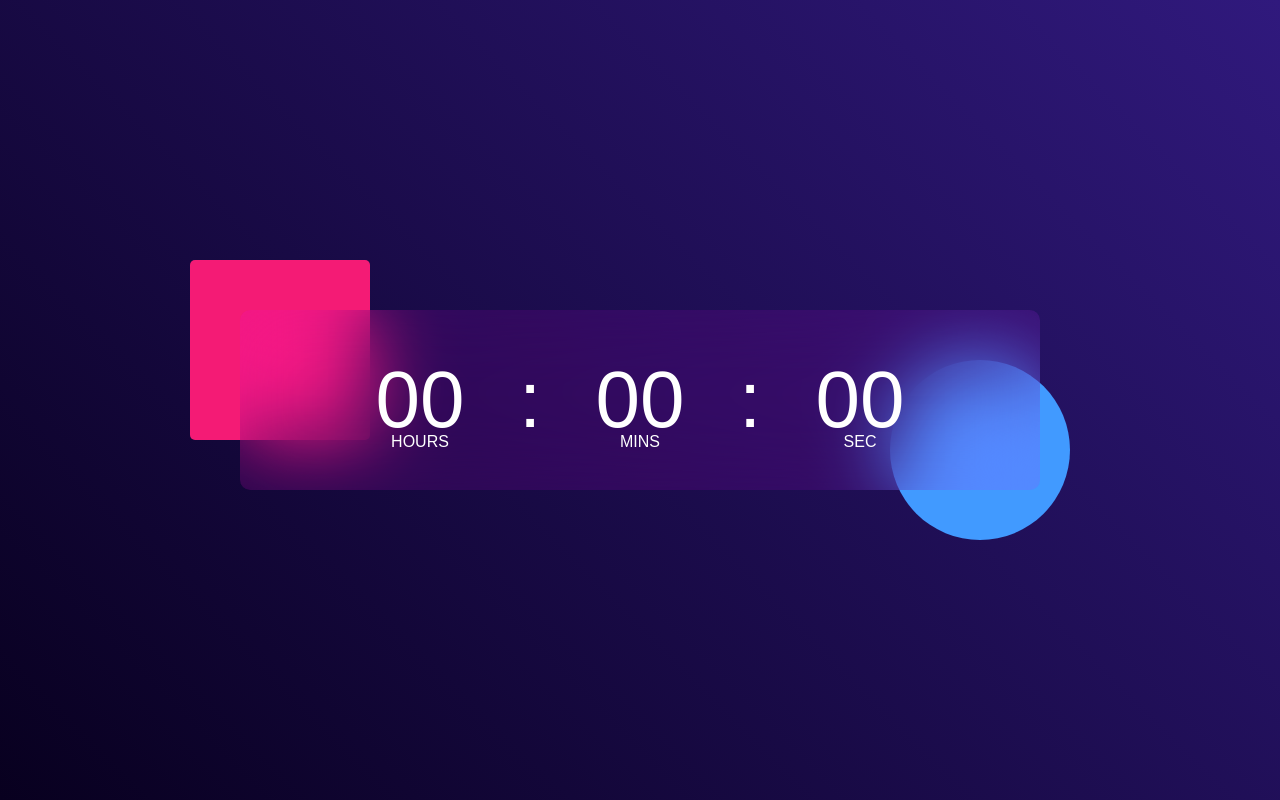
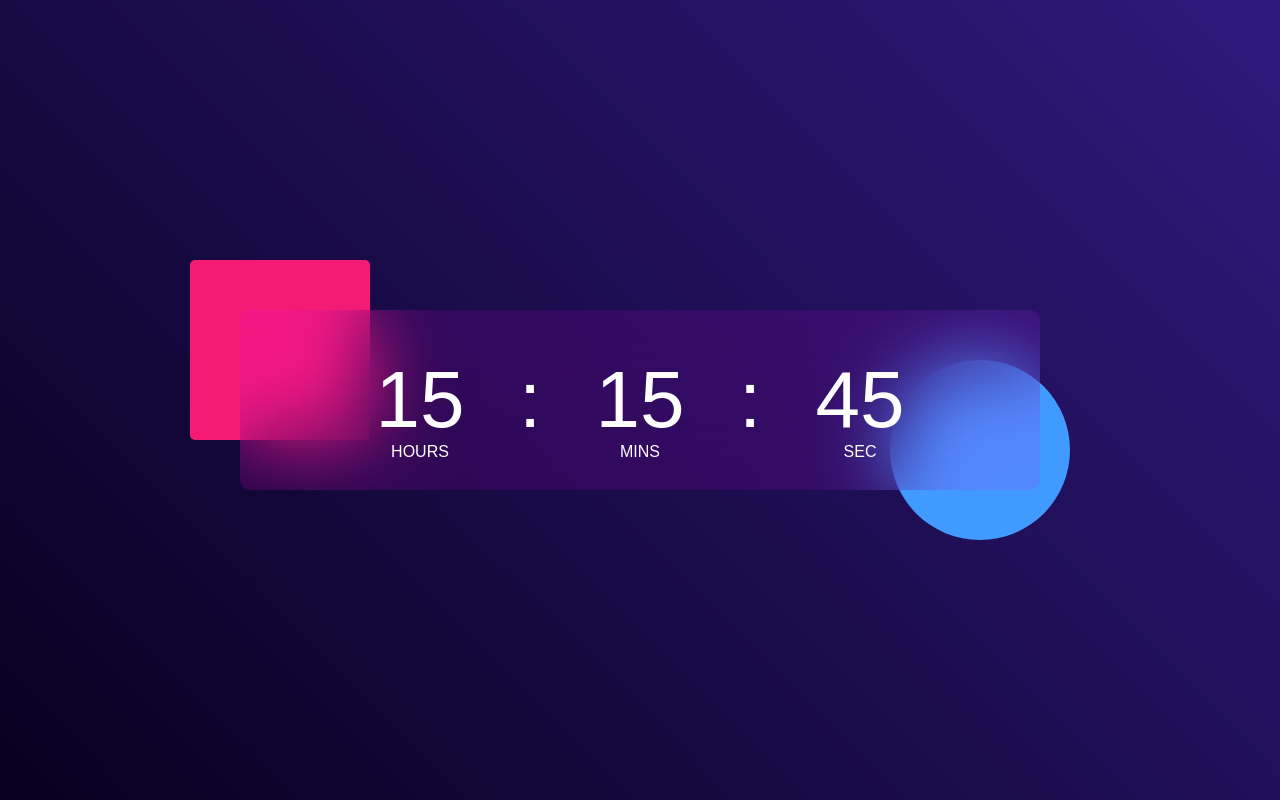
Before and after one commit to devcodingskill/DigitalClock, a plain HTML site: page index.html in a window 1280 px wide. Drawn offline with Linux system fonts and the light colour scheme.

Commit message:
add digital clock function js

```diff
--- a/script.js
+++ b/script.js
@@ -0,0 +1,13 @@
+let hrs =document.querySelector("#hrs");
+let mins =document.querySelector("#mins");
+let secs =document.querySelector("#secs");
+
+let currentTime = new Date();
+
+// console.log(currentTime);
+setInterval(() => {
+    currentTime = new Date();
+    hrs.innerHTML = currentTime.getHours()<10 ? "0" + currentTime.getHours() : currentTime.getHours();
+    mins.innerHTML = currentTime.getMinutes()<10 ? "0" + currentTime.getMinutes() : currentTime.getMinutes();
+    secs.innerHTML = currentTime.getSeconds()<10 ? "0" + currentTime.getSeconds() : currentTime.getSeconds();
+}, 1000);
--- a/style.css
+++ b/style.css
@@ -71,7 +71,7 @@
     /* content: 'HOURS'; */
     font-size: 16px;
     position: absolute;
-    bottom: -5px;
+    bottom: -15px;
     left: 50%;
     transform: translate(-50%);
 }
```
Also changed, not shown: images/screenshot.png (added).
